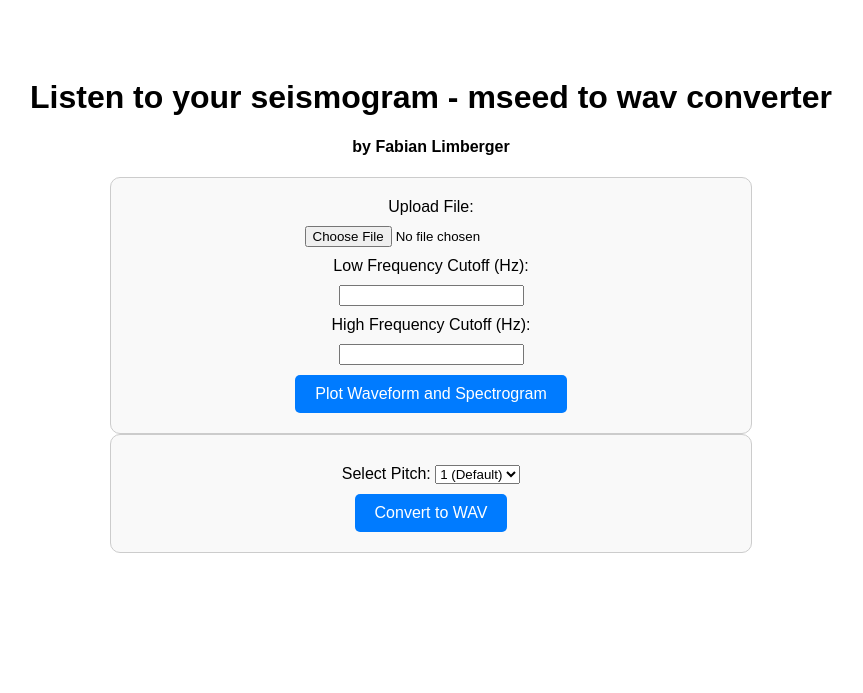
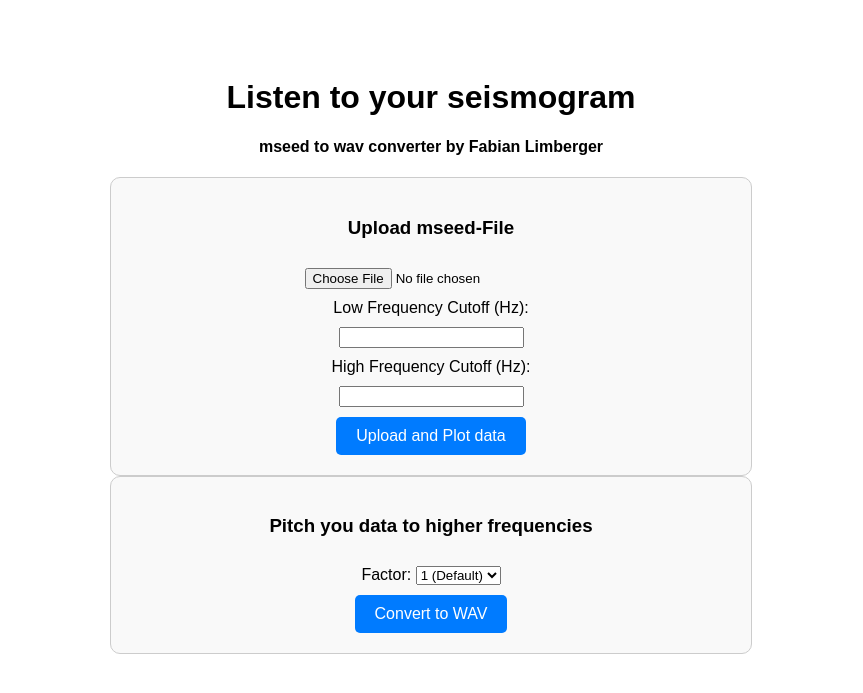
Before and after one commit to flimberg/converter_test, a Flask app: page / in a window 1280 px wide. Shown: the top 693 px of the page, without its empty margins (209-1072 px from the left). Run offline with Flask 3, Linux system fonts and the light colour scheme.

Commit message:
Update index.html

```diff
--- a/templates/index.html
+++ b/templates/index.html
@@ -57,19 +57,19 @@
     </style>
 </head>
 <body>
-    <h1>Listen to your seismogram - mseed to wav converter</h1>
-    <h4>by Fabian Limberger</h4>
+    <h1>Listen to your seismogram</h1>
+    <h4>mseed to wav converter by Fabian Limberger </h4>
     <form class="upload-form" id="plotForm">
-        <label for="file">Upload File:</label><br>
+        <h3>Upload mseed-File</h3>
         <input type="file" id="file" name="file" required><br>
         <label for="low_cutoff">Low Frequency Cutoff (Hz):</label><br>
-        <input type="number" id="low_cutoff" name="low_cutoff" min="0" step="0.1"><br>
+        <input type="number" id="low_cutoff" name="low_cutoff" min="0" step="1"><br>
         <label for="high_cutoff">High Frequency Cutoff (Hz):</label><br>
-        <input type="number" id="high_cutoff" name="high_cutoff" min="0" step="0.1"><br>
-        <button type="button" id="plotButton">Plot Waveform and Spectrogram</button>
+        <input type="number" id="high_cutoff" name="high_cutoff" min="0" step="1"><br>
+        <button type="button" id="plotButton">Upload and Plot data</button>
     </form>
     <div id="progressContainer">
-        <h3>Uploading File...</h3>
+        <h3>Some patience please ...</h3>
         <div id="progressBar">
             <div></div>
         </div>
@@ -82,7 +82,8 @@
         <input type="hidden" id="filenameInput" name="filename">
         <input type="hidden" id="lowCutoffInput" name="low_cutoff">
         <input type="hidden" id="highCutoffInput" name="high_cutoff">
-        <label for="pitch">Select Pitch:</label>
+        <h3>Pitch you data to higher frequencies</h3>
+        <label for="pitch">Factor:</label>
         <select name="pitch" id="pitch">
             <option value="1" selected>1 (Default)</option>
             <option value="2">2</option>
```
